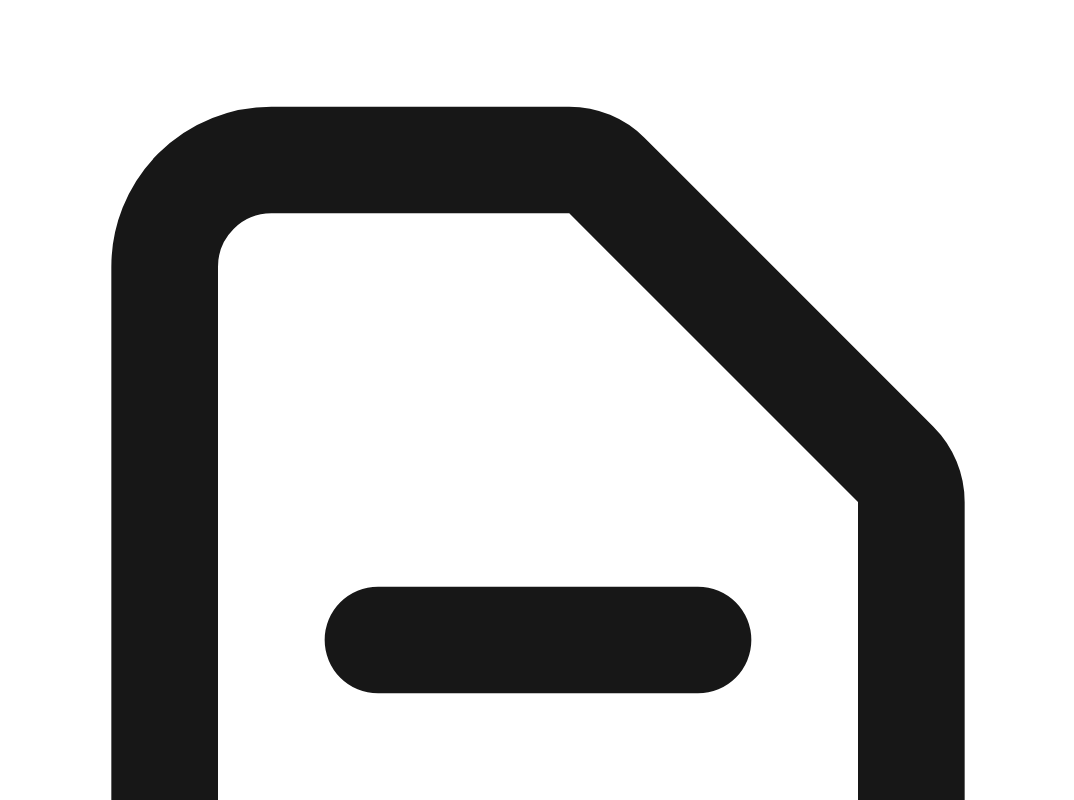
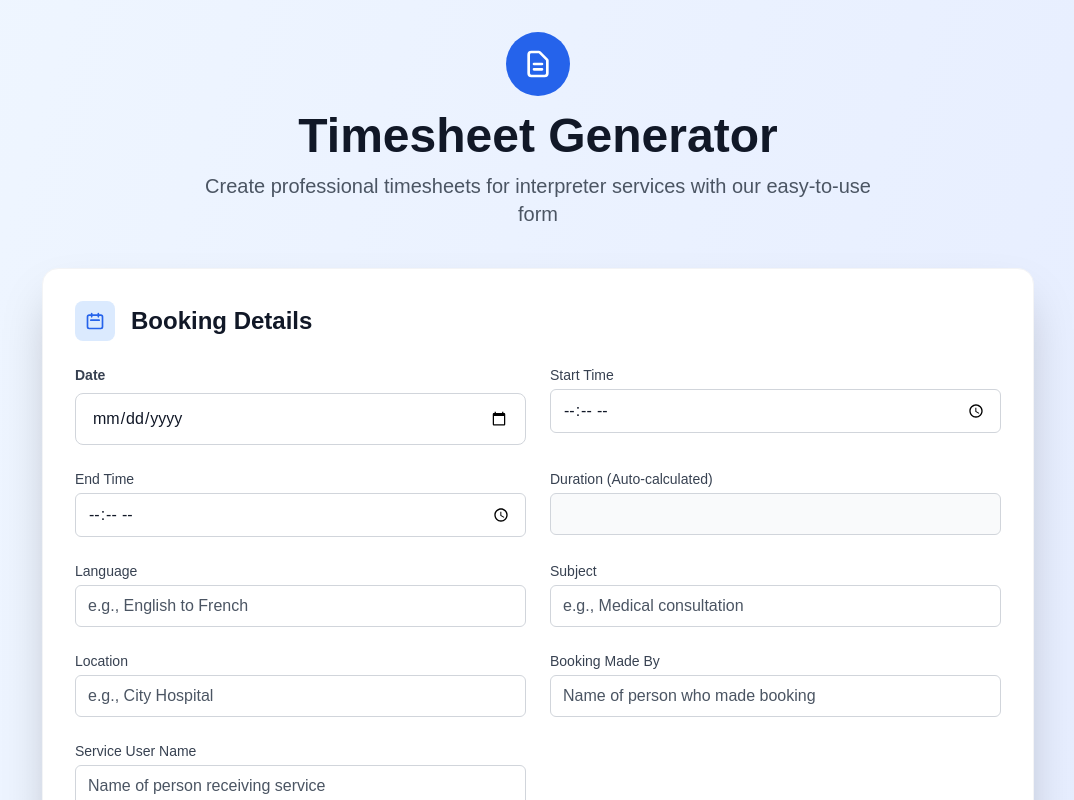
Before and after one commit to makhembu/timesheet-generator, a Next.js app: page / in a window 1280 px wide. Shown: the top 800 px of the page, without its empty margins (102-1176 px from the left). Built offline with nearby package versions, Linux system fonts and the light colour scheme.

Commit message:
Create tailwind.config.js

```diff
--- /dev/null
+++ b/tailwind.config.js
@@ -0,0 +1,12 @@
+/** @type {import('tailwindcss').Config} */
+module.exports = {
+  content: [
+    "./app/**/*.{js,ts,jsx,tsx,mdx}",    // App Router pages/layouts
+    "./components/**/*.{js,ts,jsx,tsx}", // Your components
+    "./src/**/*.{js,ts,jsx,tsx,mdx}",    // (if you use src/ folder)
+  ],
+  theme: {
+    extend: {},
+  },
+  plugins: [],
+};
```
